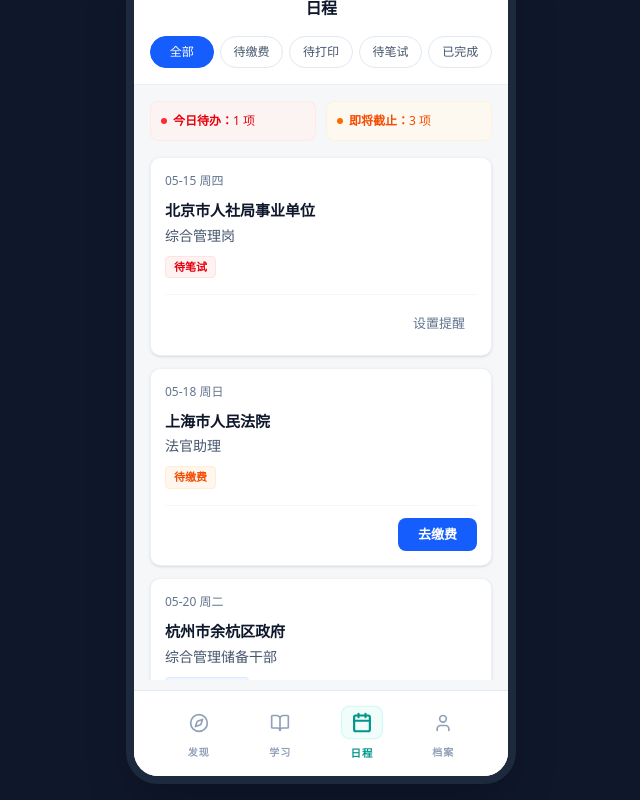
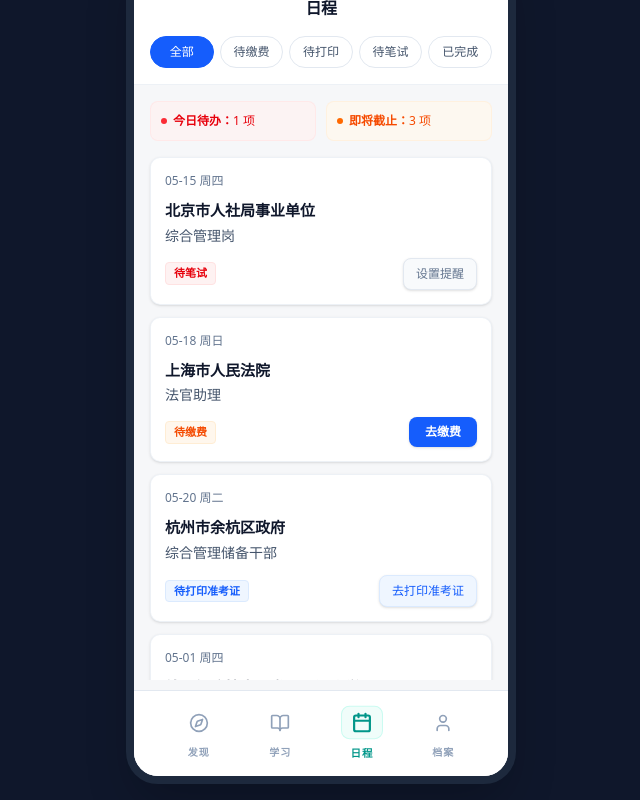
Before and after one commit to lei3056/quanliucheng-app, a React (Vite) app: page / in a window 1280 px wide. Both pictures are taken after a click on the button "日程". Shown: the part 76-876 px from the top of the page, without its empty margins (319-959 px from the left). Built offline with nearby package versions, Linux system fonts and the light colour scheme.

Commit message:
feat: Refine button styling in Schedule component
Adjusted padding, font sizes, background colors, and added subtle shadows to improve the visual appearance and consistency of action buttons within the Schedule component.

```diff
--- a/src/components/Schedule.tsx
+++ b/src/components/Schedule.tsx
@@ -63,18 +63,18 @@ export default function Schedule() {
 
   const renderActionBtn = (type: string) => {
     if (type.includes('缴费')) {
-      return <button className="px-5 py-[7px] bg-blue-600 text-white rounded-[8px] text-[13px] font-bold active:bg-blue-700 transition-colors">去缴费</button>;
+      return <button className="px-4 py-1.5 bg-blue-600 text-white rounded-[8px] text-[12px] font-bold active:bg-blue-700 transition-colors shadow-sm">去缴费</button>;
     }
     if (type.includes('打印')) {
-      return <button className="px-3 py-[7px] text-blue-600 font-medium text-[13px] active:bg-blue-50 rounded-[8px] transition-colors">去打印准考证</button>;
+      return <button className="px-3 py-1.5 text-blue-600 bg-blue-50 border border-blue-100 font-medium text-[12px] active:bg-blue-100 rounded-[8px] transition-colors shadow-sm">去打印准考证</button>;
     }
     if (type.includes('笔试')) {
-      return <button className="px-3 py-[7px] text-slate-500 font-medium text-[13px] active:bg-slate-100 rounded-[8px] transition-colors">设置提醒</button>;
+      return <button className="px-3 py-1.5 text-slate-500 bg-slate-50 border border-slate-200 font-medium text-[12px] active:bg-slate-100 rounded-[8px] transition-colors shadow-sm">设置提醒</button>;
     }
     if (type.includes('完成')) {
-      return <button disabled className="px-5 py-[7px] bg-slate-100 text-slate-400 rounded-[8px] text-[13px] font-medium cursor-not-allowed">已结束</button>;
+      return <button disabled className="px-4 py-1.5 bg-slate-100 text-slate-400 rounded-[8px] text-[12px] font-medium cursor-not-allowed">已结束</button>;
     }
-    return <button className="px-3 py-[7px] text-slate-500 font-medium text-[13px] active:bg-slate-100 rounded-[8px] transition-colors">查看详情</button>;
+    return <button className="px-3 py-1.5 text-slate-500 bg-slate-50 border border-slate-200 font-medium text-[12px] active:bg-slate-100 rounded-[8px] transition-colors shadow-sm">查看详情</button>;
   };
 
   return (
@@ -144,19 +144,17 @@ export default function Schedule() {
                   </div>
 
                   {/* Card Body */}
-                  <div className="mb-4">
+                  <div>
                     <h3 className="text-[15px] font-bold text-slate-900 leading-snug mb-1">{item.unit}</h3>
-                    <p className="text-[14px] text-slate-600 mb-2.5">{item.position}</p>
-                    <div className="flex">
+                    <p className="text-[14px] text-slate-600 mb-3">{item.position}</p>
+                    <div className="flex justify-between items-center mt-1">
                       <span className={`text-[11px] font-bold px-2 py-0.5 rounded border ${getStatusStyle(item.statusType)}`}>
                         {item.status}
                       </span>
+                      <div>
+                        {renderActionBtn(item.statusType)}
+                      </div>
                     </div>
-                  </div>
-
-                  {/* Card Footer */}
-                  <div className="flex justify-end pt-3 border-t border-slate-100/80">
-                    {renderActionBtn(item.statusType)}
                   </div>
                 </div>
               ))}
```
